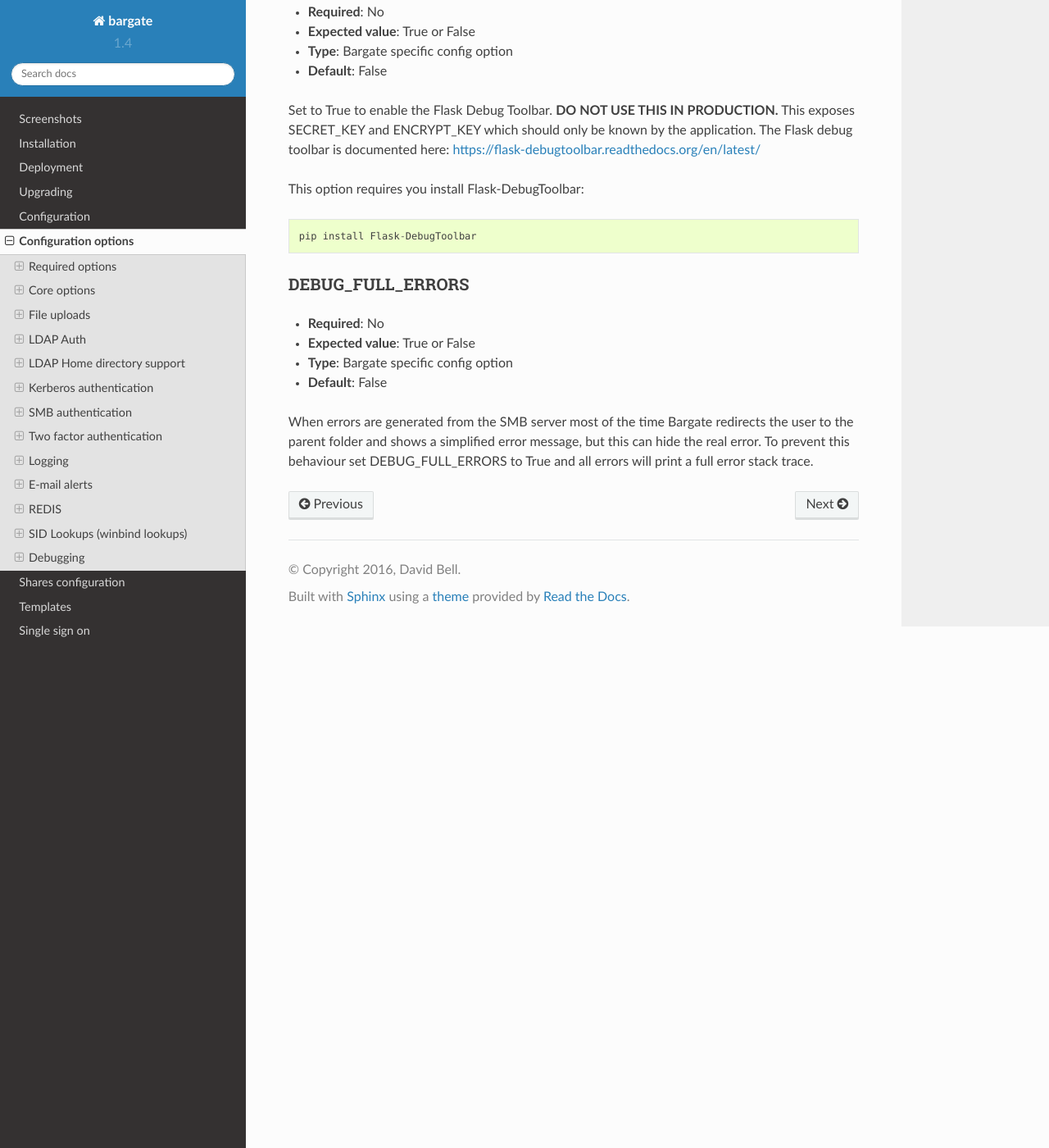
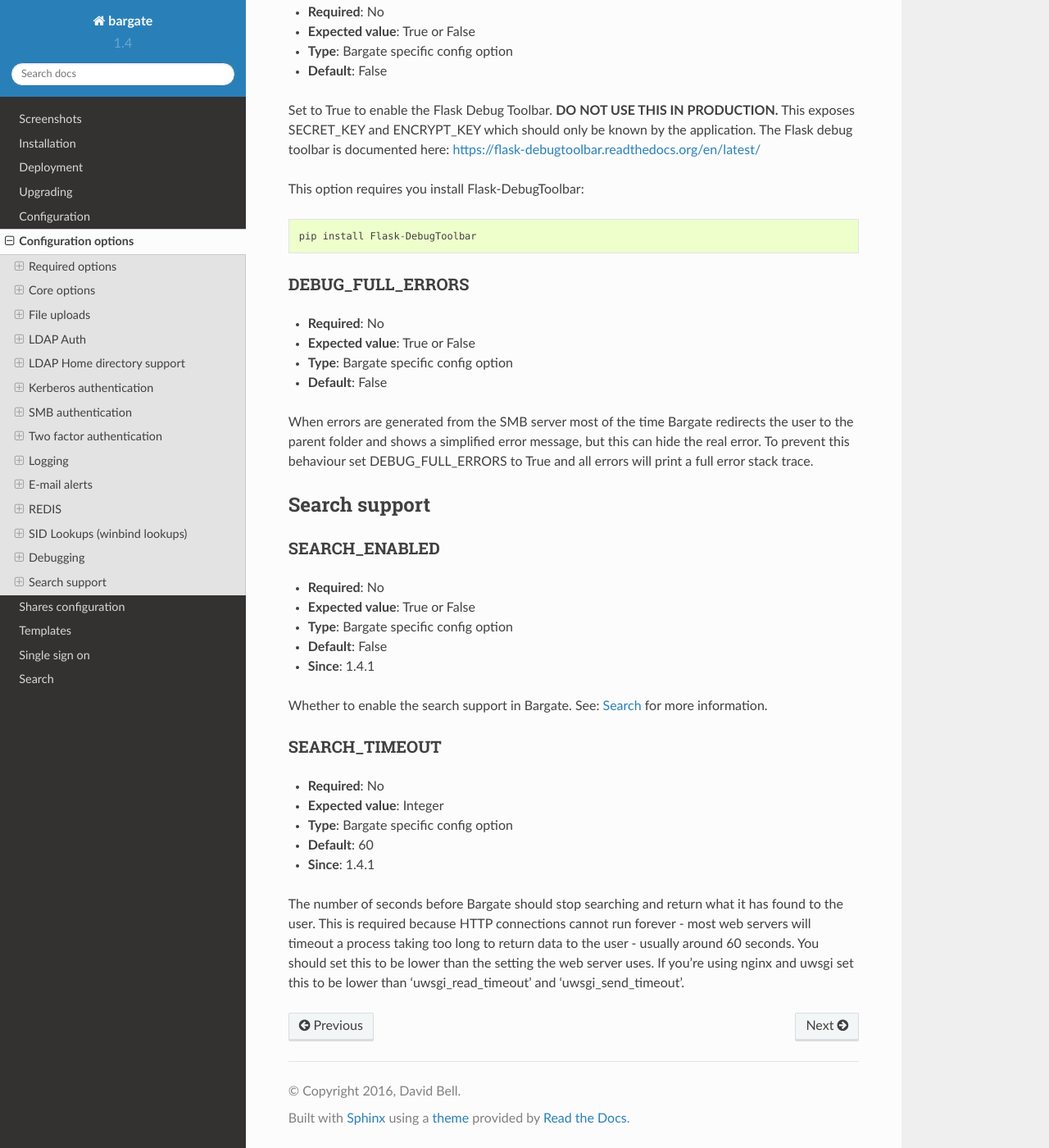
Before and after one commit to cs1tg/bargate-docs, a Sphinx documentation site: the page built from source/config_options.rst, in a window 1280 px wide and 1400 px high, scrolled down 13726 px. Shown: the whole window at 82% size. Built offline with Sphinx 7.4.7 and the Read the Docs theme 2.0.0, drawn with Linux system fonts in a browser that asks for light colours.

```diff
--- a/source/conf.py
+++ b/source/conf.py
@@ -56,7 +56,7 @@ author = u'David Bell'
 # The short X.Y version.
 version = u'1.4'
 # The full version, including alpha/beta/rc tags.
-release = u'1.4.0'
+release = u'1.4.1'
 
 # The language for content autogenerated by Sphinx. Refer to documentation
 # for a list of supported languages.
@@ -119,7 +119,7 @@ html_theme = 'sphinx_rtd_theme'
 
 # The name for this set of Sphinx documents.  If None, it defaults to
 # "<project> v<release> documentation".
-#html_title = None
+html_title = "bargate documentation"
 
 # A shorter title for the navigation bar.  Default is the same as html_title.
 #html_short_title = None
--- a/source/config_options.rst
+++ b/source/config_options.rst
@@ -243,6 +243,8 @@ The maximum file size, in bytes, of image files that will be previewed
 
 File uploads
 ------------
+
+.. _CONFIG_MAX_CONTENT_LENGTH:
 
 MAX\_CONTENT\_LENGTH
 ~~~~~~~~~~~~~~~~~~~~
@@ -689,3 +691,40 @@ redirects the user to the parent folder and shows a simplified error
 message, but this can hide the real error. To prevent this behaviour set
 DEBUG\_FULL\_ERRORS to True and all errors will print a full error stack
 trace.
+
+.. _CONFIG_SECTION_SEARCH:
+
+Search support
+-----------------------------
+
+.. _CONFIG_SEARCH_ENABLED:
+
+SEARCH_ENABLED
+~~~~~~~~~~~~~~
+
+-  **Required**: No
+-  **Expected value**: True or False
+-  **Type**: Bargate specific config option
+-  **Default**: False
+-  **Since**: 1.4.1
+
+Whether to enable the search support in Bargate. See: :doc:`searchsupport` for more
+information.
+
+.. _CONFIG_SEARCH_TIMEOUT:
+
+SEARCH_TIMEOUT
+~~~~~~~~~~~~~~
+
+-  **Required**: No
+-  **Expected value**: Integer
+-  **Type**: Bargate specific config option
+-  **Default**: 60
+-  **Since**: 1.4.1
+
+The number of seconds before Bargate should stop searching and return what it
+has found to the user. This is required because HTTP connections cannot run
+forever - most web servers will timeout a process taking too long to return
+data to the user - usually around 60 seconds. You should set this to be lower
+than the setting the web server uses. If you're using nginx and uwsgi set this
+to be lower than 'uwsgi_read_timeout' and 'uwsgi_send_timeout'.
--- a/source/index.rst
+++ b/source/index.rst
@@ -1,6 +1,6 @@
 .. raw:: html
 
-  <link rel="stylesheet" type="text/css" href="https://maxcdn.bootstrapcdn.com/font-awesome/4.5.0/css/font-awesome.min.css">
+  <link rel="stylesheet" type="text/css" href="https://maxcdn.bootstrapcdn.com/font-awesome/4.6.2/css/font-awesome.min.css">
   <link rel="stylesheet" type="text/css" href="https://fonts.googleapis.com/css?family=Oswald:700">
   <style type="text/css">
   .logo {
@@ -21,13 +21,14 @@
   <h1 class="logo">bargate</h1>
   </div>
 
-bargate is an open source modern web interface for SMB/CIFS file servers.
+bargate is an open source web interface for SMB file servers
 
 Download
 --------
 
 - The latest stable version is: `1.4.0 <https://github.com/divad/bargate/releases/tag/v1.4.0/>`_
 - The latest old-stable version is: `1.3.4 <https://github.com/divad/bargate/releases/tag/v1.3.4/>`_
+- The latest development version is: 1.4.1 Release Candidate
 
 GitHub
 ------
```
Also changed, not shown: other parts of source/index.rst (+1 -0 lines), source/deploy.rst (+13 -2 lines), source/searchsupport.rst (added, +61 -0 lines).
